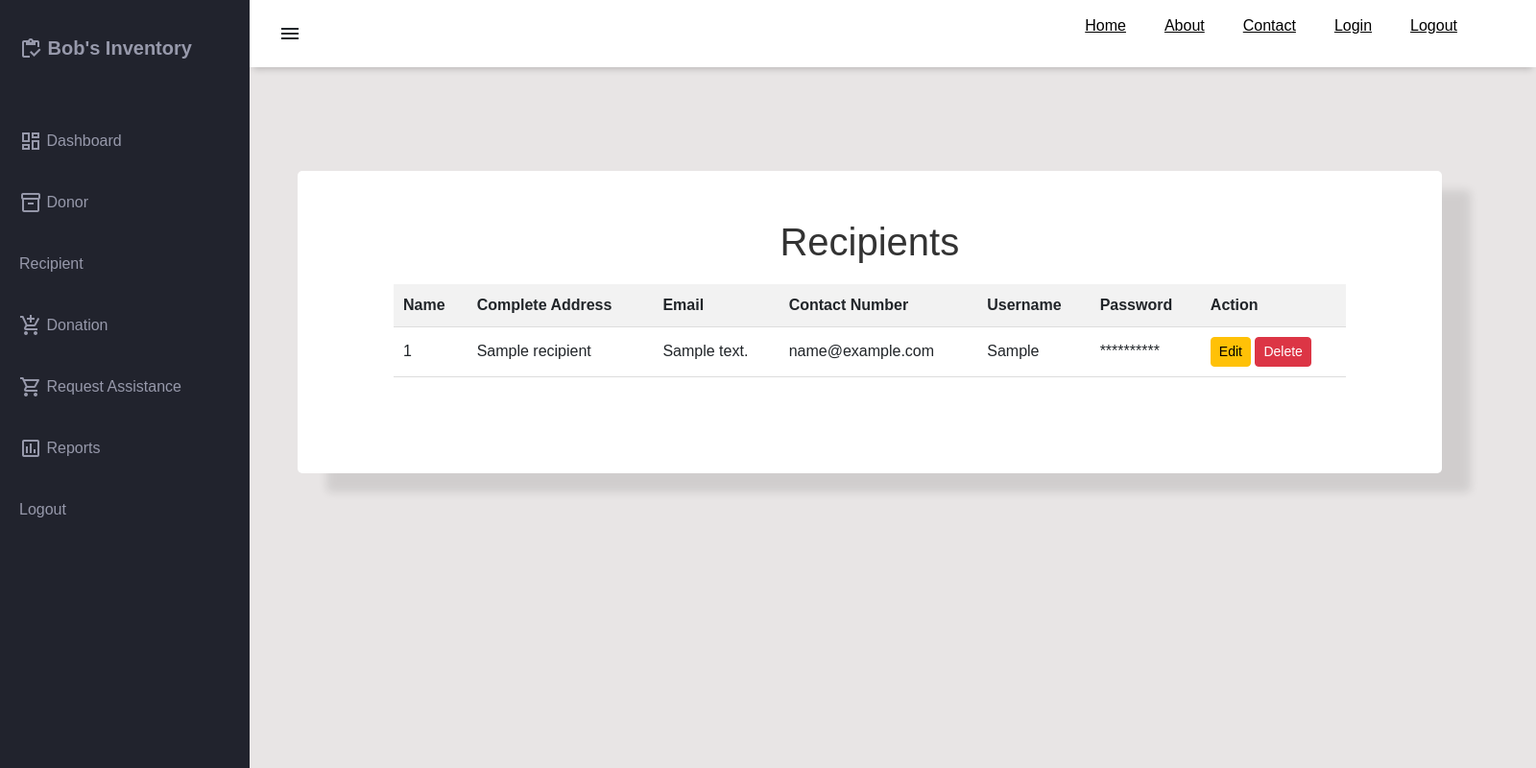
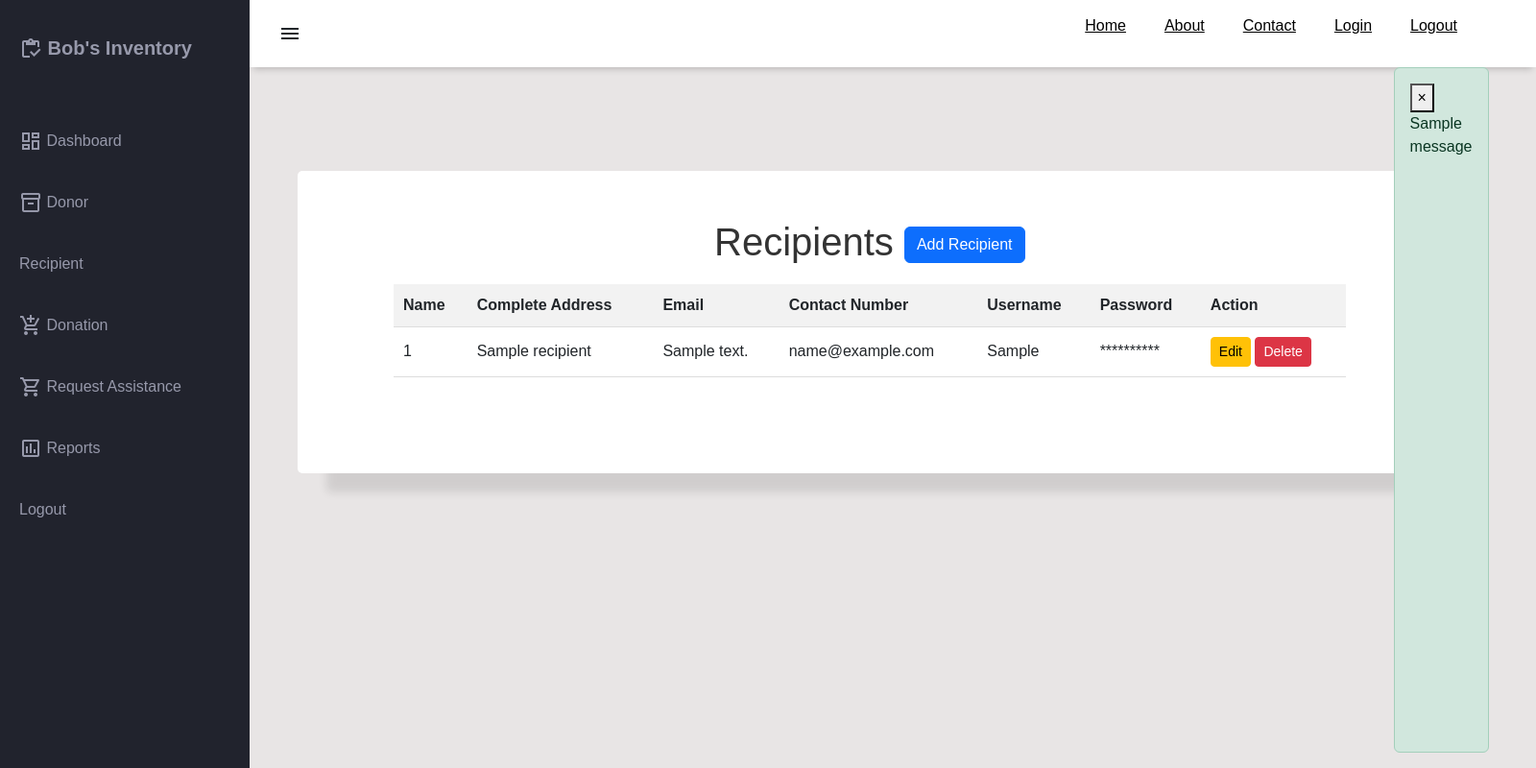
Before and after one commit to Nish1705/DBMS_Project, a Flask app: page /recipients in a window 1600 px wide. Shown: the whole page at 96% size. Run offline with Flask 3, Linux system fonts and the light colour scheme; tables that the repository leaves empty or names only in its code hold one stand-in row (values such as "Sample post"); one stand-in notice (Sample message) is shown; some libraries are stand-ins or nearby versions.

Commit message:
create recipient function updated.

```diff
--- a/app.py
+++ b/app.py
@@ -1,4 +1,4 @@
-from flask import Flask,request,redirect,url_for, render_template
+from flask import Flask,request,redirect,url_for, render_template,flash
 from flask_mysqldb import MySQL
 
 
@@ -53,7 +53,9 @@
 # @app.route('/registerRes')
 # def backtoreg():
 #     return redirect(url_for('signup'))
-
+@app.route('/insert')
+def insert():
+    return 'hello'
 
 @app.route('/loginRes', methods=['POST'])
 
--- a/templates/recipients.html
+++ b/templates/recipients.html
@@ -1,11 +1,14 @@
-{% extends 'index.html' %}
-
-{% block main %}
+{% extends 'index.html' %} {% block main %}
 
 <!DOCTYPE html>
 <html>
   <head>
-        <link rel="stylesheet" href="https://cdn.jsdelivr.net/npm/bootstrap@5.3.0-alpha3/dist/css/bootstrap.rtl.min.css" integrity="sha384-T5m5WERuXcjgzF8DAb7tRkByEZQGcpraRTinjpywg37AO96WoYN9+hrhDVoM6CaT" crossorigin="anonymous">
+    <link
+      rel="stylesheet"
+      href="https://cdn.jsdelivr.net/npm/bootstrap@5.3.0-alpha3/dist/css/bootstrap.rtl.min.css"
+      integrity="sha384-T5m5WERuXcjgzF8DAb7tRkByEZQGcpraRTinjpywg37AO96WoYN9+hrhDVoM6CaT"
+      crossorigin="anonymous"
+    />
 
     <title>Recipients | Admin Dashboard</title>
     <style>
@@ -15,8 +18,6 @@
         background-color: #e8e5e5;
         margin: 0;
         padding: 0;
-
-
       }
       .container {
         width: 100%;
@@ -29,7 +30,7 @@
         margin-top: 0px;
         background-color: #fff;
         border-radius: 5px;
-        box-shadow:  30px 20px 10px rgba(0, 0, 0, 0.1);
+        box-shadow: 30px 20px 10px rgba(0, 0, 0, 0.1);
         /* min-width: 100%; */
         align-self: center;
       }
@@ -42,7 +43,6 @@
         width: 100%;
         border-collapse: collapse;
         margin: 0;
-
       }
       th,
       td {
@@ -57,15 +57,23 @@
       tr:hover {
         background-color: #f5f5f5;
       }
-      button{
+      /* button{
         box-shadow: ;
-      }
-
+      } */
     </style>
   </head>
   <body>
     <div class="container">
-      <h1>Recipients</h1>
+      <h1>
+        Recipients
+        <button
+          class="btn btn-primary float-right"
+          data-toggle="modal"
+          data-target="#myModal"
+        >
+          Add Recipient
+        </button>
+      </h1>
       <table>
         <thead>
           <tr>
@@ -79,7 +87,7 @@
           </tr>
         </thead>
         <tbody>
-           {% for row in record %}
+          {% for row in record %}
 
           <tr>
             <td>{{row[0]}}</td>
@@ -89,15 +97,108 @@
             <td>{{row[4]}}</td>
             <td>{{"*"*10}}</td>
             <td>
-              <a href="/update/{{row[3]}}" class="btn btn-warning btn-sm" data-toggle="modal" data-target="#modaledit{{row.0}}">Edit</a>
-              <a href="/delete/{{ row.0 }}" onclick="return confirm('Are Sure Want To Deleted ?')" class="btn btn-danger btn-sm">Delete</a>
+              <a
+                href="/update/{{row[3]}}"
+                class="btn btn-warning btn-sm"
+                data-toggle="modal"
+                data-target="#modaledit{{row.0}}"
+                >Edit</a
+              >
+              <a
+                href="/delete/{{ row.0 }}"
+                onclick="return confirm('Are Sure Want To Deleted ?')"
+                class="btn btn-danger btn-sm"
+                >Delete</a
+              >
             </td>
           </tr>
           {% endfor %}
-
         </tbody>
       </table>
     </div>
+
+    {%with messages = get_flashed_messages()%} {%if messages%} {% for message
+      in messages %}
+      <div class="alert alert-success alert-dismissable" role="alert">
+        <button
+          type="button"
+          class="close"
+          data-dismiss="alert"
+          aria-label="close"
+        >
+          <span aria-hidden="true">&times;</span>
+        </button>
+        {{message}}
+      </div>
+      {%endfor%} {%endif%} {%endwith%}
+
+      <!-- Enter New Student Modal -->
+      <div id="myModal" class="modal fade" role="dialog">
+        <div class="modal-dialog">
+          <div class="modal-content">
+            <div class="modal-header">
+              <h5
+                class="modal-title text-primary"
+                style="align-content: center"
+              >
+                Add New Recipient
+              </h5>
+              <button
+                type="button"
+                class="close"
+                data-dismiss="modal"
+                aria-label="Close"
+              >
+                <span aria-hidden="true">&times;</span>
+              </button>
+            </div>
+
+            <div class="modal-body">
+              <form action="{{ url_for('insert')}}" method="POST">
+                <div class="form-group">
+                  <label>Full Name</label>
+                  <input
+                    type="text"
+                    name="name"
+                    class="form-control"
+                    id="exampleFormControlInput1"
+                    placeholder="Enter Full Name"
+                  />
+                </div>
+
+                <div class="form-group">
+                  <label>Email</label>
+                  <input
+                    type="text"
+                    name="email"
+                    class="form-control"
+                    id="exampleFormControlInput1"
+                    placeholder="Enter Email"
+                  />
+                </div>
+
+                <div class="form-group">
+                  <label>Phone Number</label>
+                  <input
+                    name="phone"
+                    type="text"
+                    class="form-control"
+                    id="exampleFormControlInput1"
+                    placeholder="Enter Phone Number"
+                  />
+                </div>
+
+                <button type="submit" class="btn btn-primary mb-2">Save</button>
+              </form>
+            </div>
+          </div>
+        </div>
+      </div>
+
+      <!-- End of Enter New Student Modal -->
+      <script src="https://code.jquery.com/jquery-3.2.1.slim.min.js" integrity="sha384-KJ3o2DKtIkvYIK3UENzmM7KCkRr/rE9/Qpg6aAZGJwFDMVNA/GpGFF93hXpG5KkN" crossorigin="anonymous"></script>
+      <script src="https://cdnjs.cloudflare.com/ajax/libs/popper.js/1.12.9/umd/popper.min.js" integrity="sha384-ApNbgh9B+Y1QKtv3Rn7W3mgPxhU9K/ScQsAP7hUibX39j7fakFPskvXusvfa0b4Q" crossorigin="anonymous"></script>
+      <script src="https://maxcdn.bootstrapcdn.com/bootstrap/4.0.0/js/bootstrap.min.js" integrity="sha384-JZR6Spejh4U02d8jOt6vLEHfe/JQGiRRSQQxSfFWpi1MquVdAyjUar5+76PVCmYl" crossorigin="anonymous"></script>
   </body>
 </html>
 {% endblock %}
```
